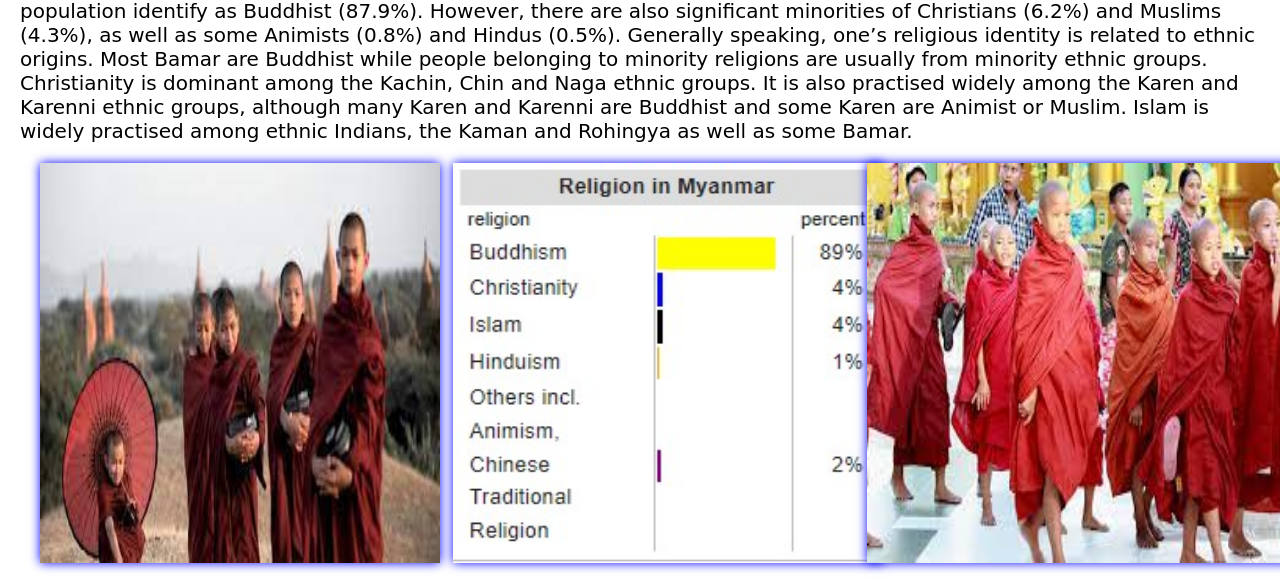
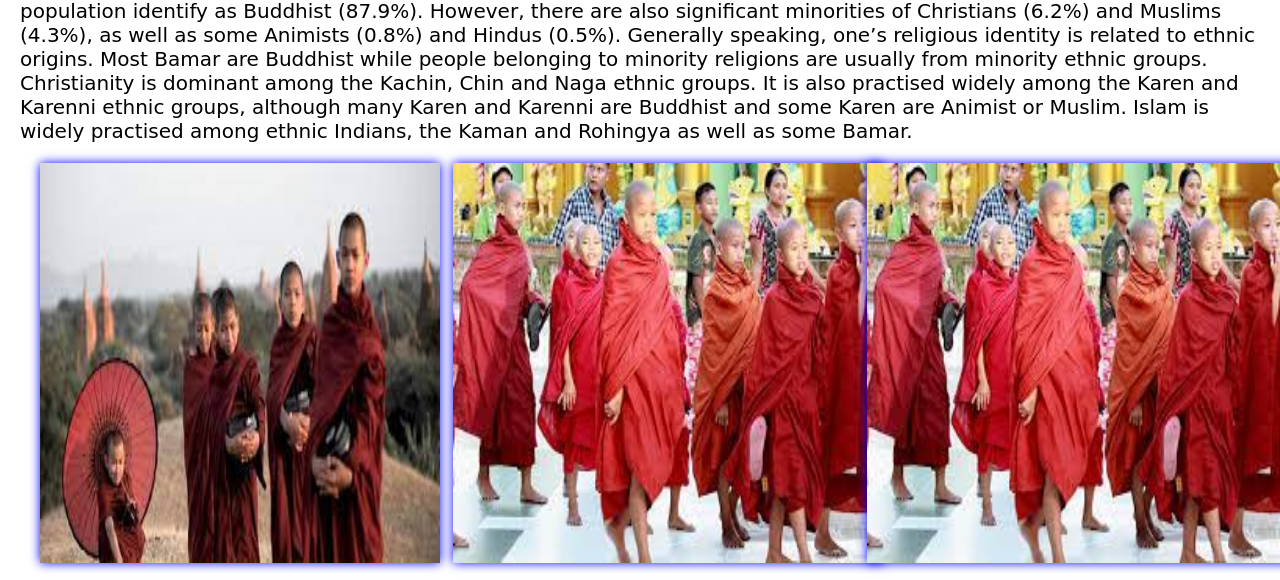
Before and after one commit to Unknownwebdeveloper/Art-and-Culture-Of-Myanmar, a plain HTML site: page Religion.html in a window 1280 px wide. Shown: the part 220-800 px from the top of the page. Drawn offline with Linux system fonts and the light colour scheme.

Commit message:
Update Religion.html

```diff
--- a/Religion.html
+++ b/Religion.html
@@ -68,7 +68,7 @@
     	<img src="religion1.jpg" height="400" width="400">
     </section>
     <section class="col-3 col-4">
-    	<img src="Religion.jpg" height="400" width="430">
+    	<img src="religion2.jpg" height="400" width="430">
     </section>
     <section class="col-3 col-4">
     	<img src="religion2.jpg" height="400" width="430">
```
